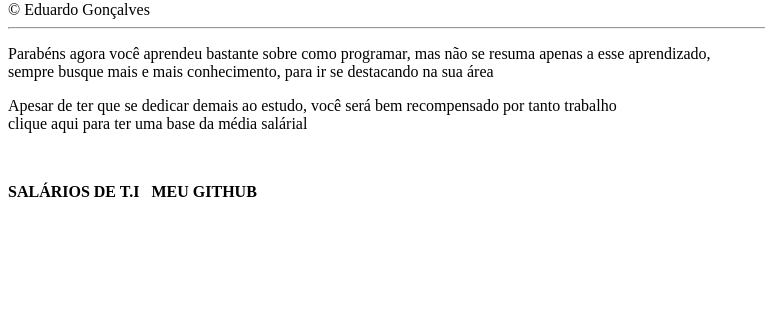
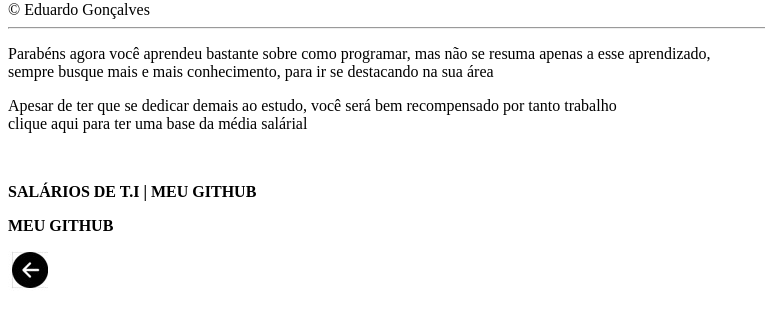
Before and after one commit to eduardo-072/torne-se-um-dev-web, a plain HTML site: page pagina4.html in a window 1280 px wide. Shown: the part 139-466 px from the top of the page, without its empty margins (0-765 px from the left). Drawn offline with Linux system fonts and the light colour scheme.

Commit message:
não terminei

```diff
--- a/pagina4.html
+++ b/pagina4.html
@@ -19,12 +19,10 @@
         Apesar de ter que se dedicar demais ao estudo, você será bem recompensado por tanto trabalho <br>
         clique aqui para ter uma base da média salárial </p><br>
 
-        <p><strong>SALÁRIOS DE T.I  &nbsp; MEU GITHUB       </strong> </p>
 
-            <!-- <a href="/pagina3.html"><img src="/seta e.jpg" alt=""></a> -->
-            <!-- https://www.salario.com.br/estatisticas/cargos-e-salarios-de-ti-tecnologia-da-informacao/ -->
+        <p><strong>SALÁRIOS DE T.I | MEU GITHUB </strong> </p>
+        <p><strong>MEU GITHUB</strong></p>
 
-
-
+            <a href="/pagina3.html"><img src="/seta e.jpg" alt=""></a>
 </body>
 </html>
```
Also changed, not shown: index.html (+0 -2 lines).
